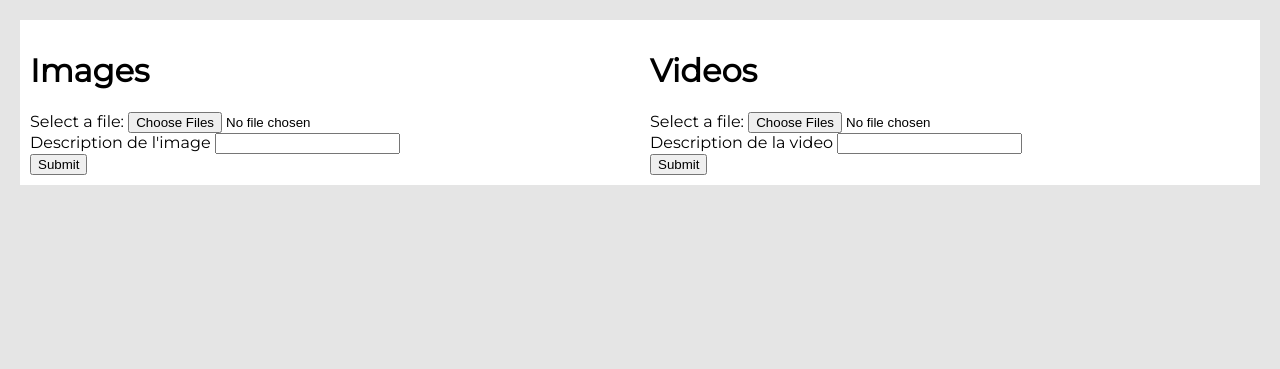
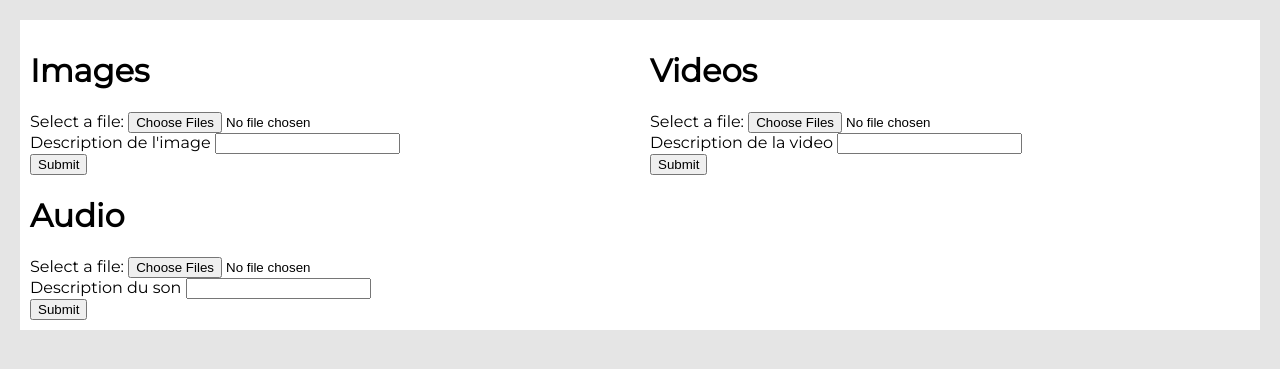
Before and after one commit to St0wy/M152, a PHP site: page /MiniForum/post.php in a window 1280 px wide. Shown: the part 47-416 px from the top of the page. Run offline with PHP 8.4, Linux system fonts and the light colour scheme.

Commit message:
show multiple media correctly + begining of audio upload

```diff
--- a/views/postView.php
+++ b/views/postView.php
@@ -10,6 +10,14 @@ include "header.php";
             <form action="./post.php" method="post" enctype="multipart/form-data">
                 Select a file: <input type="file" name="uploadedFile[]" accept="image/*" multiple><br>
                 <label for="comment">Description de l'image</label>
+                <input type="text" name="comment" id="comment"> <br>
+                <button type="submit">Submit</button>
+            </form>
+
+            <h1>Audio</h1>
+            <form action="./post.php" method="post" enctype="multipart/form-data">
+                Select a file: <input type="file" name="uploadedFile[]" accept="audio/*" multiple><br>
+                <label for="comment">Description du son</label>
                 <input type="text" name="comment" id="comment"> <br>
                 <button type="submit">Submit</button>
             </form>
```
Also changed, not shown: views/blogView.php (+20 -5 lines), uploads/Capture.PNG (added), uploads/CaptureHome.PNG (added), uploads/CaptureJeux.PNG (added).
